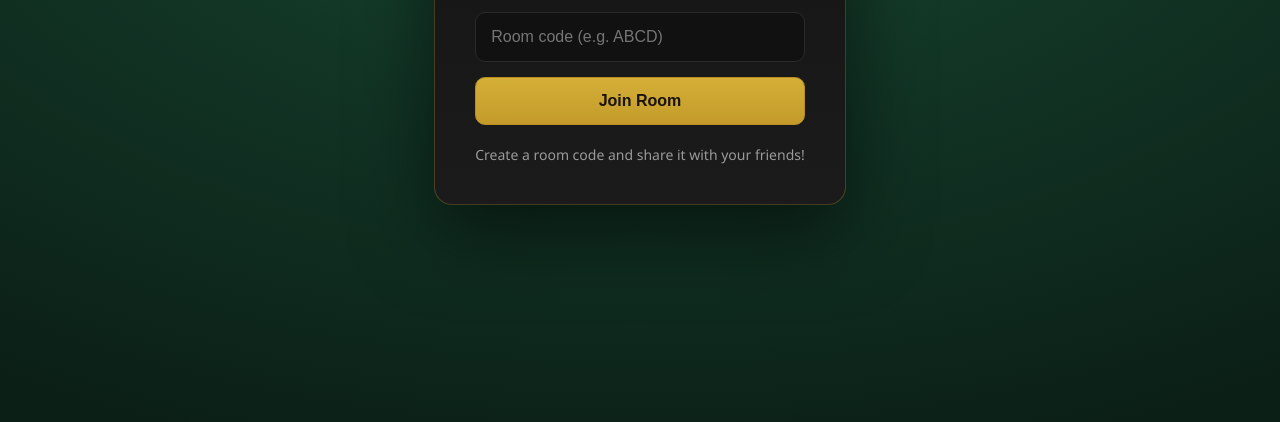
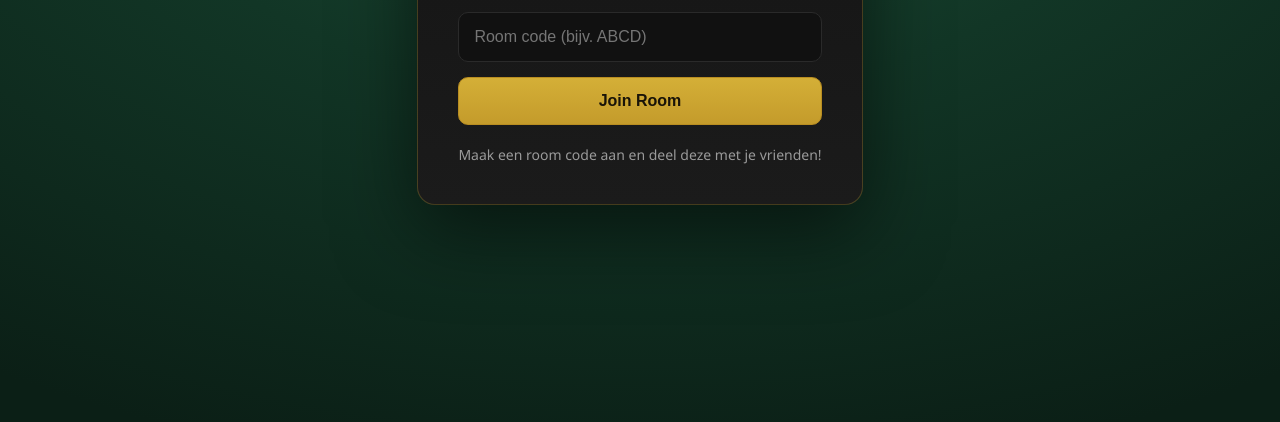
Before and after one commit to Spow420/VuileZeven, a website: page public/index.html in a window 1280 px wide. Shown: the part 378-800 px from the top of the page. Drawn offline with nearby package versions, Linux system fonts and the light colour scheme; no server answers.

Commit message:
Change language from English to Dutch, Turkish as alternative

```diff
--- a/public/game.js
+++ b/public/game.js
@@ -1,64 +1,64 @@
 // i18n - Internationalisatie
 const translations = {
-    en: {
+    nl: {
         // Login screen
-        title: 'Dirty Seven',
-        yourName: 'Your name',
-        roomCode: 'Room code (e.g. ABCD)',
+        title: 'Vuile Zeven',
+        yourName: 'Jouw naam',
+        roomCode: 'Room code (bijv. ABCD)',
         joinButton: 'Join Room',
-        createInfo: 'Create a room code and share it with your friends!',
+        createInfo: 'Maak een room code aan en deel deze met je vrienden!',
 
         // Lobby screen
         roomLabel: 'Room',
-        playersInLobby: 'Players in lobby:',
-        startButton: 'Start Game',
-        waitInfo: 'Wait for everyone (minimum 2 players)',
+        playersInLobby: 'Spelers in de lobby:',
+        startButton: 'Start Spel',
+        waitInfo: 'Wacht tot iedereen er is (minimaal 2 spelers)',
 
         // Game screen
-        topCard: 'Top card:',
+        topCard: 'Bovenste kaart:',
         deck: 'Deck',
-        drawCard: 'Draw Card',
-        pass: 'Pass',
-        yourCards: 'Your cards:',
-        cardsLabel: 'cards',
+        drawCard: 'Trek Kaart',
+        pass: 'Pas',
+        yourCards: 'Jouw kaarten:',
+        cardsLabel: 'kaarten',
 
         // Game messages
-        firstRound: 'FIRST ROUND: Only clubs! ♣',
-        yourTurn: 'Your turn!',
-        waitingFor: 'Waiting for',
-        invalidMove: 'Invalid move!',
-        mustDrawCards: 'You must draw',
-        cards: 'cards',
-        mustDrawOrDefend: 'You must draw cards or play a defense card (7, 10, Ace)!',
-        mustDrawFirst: 'You must draw a card first before passing!',
-        alreadyDrew: 'You can only draw 1 card per turn (unless penalty cards are due)!',
-        cannotPass: 'You have a playable card! Play it or draw a card.',
-        gameOver: 'Game Over!',
-        wins: 'wins!',
-        fillNameAndCode: 'Fill in your name and room code!',
-        roomFull: 'This room is full!',
-        nameTaken: 'This name is already taken!',
-        notEnoughPlayers: 'At least 2 players are needed!',
-        notYourTurn: 'It\'s not your turn!',
-        invalidCard: 'You can\'t play this card!',
-        mustDrawCardsFirst: 'You must draw cards first!',
-        firstRoundClubsOnly: 'In the first round, it must stay clubs!',
-        alreadyDrawnTitle: 'You already drew this turn',
-        drawCardTitle: 'Draw a card',
-        mustDefendTitle: 'You must draw or defend with 7/10/Ace!',
-        drawFirstTitle: 'Draw a card first before passing',
-        passThisTurnTitle: 'Pass this turn',
-        toDraw: 'to draw!',
+        firstRound: 'EERSTE RONDE: Alleen klavers! ♣',
+        yourTurn: 'Jouw beurt!',
+        waitingFor: 'Wachten op',
+        invalidMove: 'Ongeldige zet!',
+        mustDrawCards: 'Je moet trekken',
+        cards: 'kaarten',
+        mustDrawOrDefend: 'Je moet kaarten trekken of een verdedigingskaart (7, 10, Aas) spelen!',
+        mustDrawFirst: 'Trek eerst een kaart voordat je past!',
+        alreadyDrew: 'Je mag maar 1 kaart trekken per beurt (tenzij je strafkaarten moet trekken)!',
+        cannotPass: 'Je hebt een speelbare kaart! Speel deze of trek een kaart.',
+        gameOver: 'Spel Afgelopen!',
+        wins: 'heeft gewonnen!',
+        fillNameAndCode: 'Vul je naam en room code in!',
+        roomFull: 'Deze room is vol!',
+        nameTaken: 'Deze naam is al in gebruik!',
+        notEnoughPlayers: 'Er zijn minimaal 2 spelers nodig!',
+        notYourTurn: 'Het is niet jouw beurt!',
+        invalidCard: 'Je kunt deze kaart niet spelen!',
+        mustDrawCardsFirst: 'Je moet eerst kaarten trekken!',
+        firstRoundClubsOnly: 'In de eerste ronde moet het klaver blijven!',
+        alreadyDrawnTitle: 'Je hebt al getrokken deze beurt',
+        drawCardTitle: 'Trek een kaart',
+        mustDefendTitle: 'Je moet trekken of verdedigen met 7/10/Aas!',
+        drawFirstTitle: 'Trek eerst een kaart voordat je past',
+        passThisTurnTitle: 'Pas deze beurt',
+        toDraw: 'trekken!',
 
         // Special cards
-        sevenPlayed: 'played a 7! Draw 2 cards or play a 7/10/Ace!',
-        tenPlayed: 'played a 10! Penalty reflected!',
-        acePlayed: 'played an Ace! Next player skipped!',
-        jackPlayed: 'played a Jack! Choose a color:',
-        hearts: 'Hearts',
-        diamonds: 'Diamonds',
-        clubs: 'Clubs',
-        spades: 'Spades'
+        sevenPlayed: 'speelde een 7! Trek 2 kaarten of speel een 7/10/Aas!',
+        tenPlayed: 'speelde een 10! Straf teruggekaatst!',
+        acePlayed: 'speelde een Aas! Volgende speler overgeslagen!',
+        jackPlayed: 'speelde een Boer! Kies een kleur:',
+        hearts: 'Harten',
+        diamonds: 'Ruiten',
+        clubs: 'Klaver',
+        spades: 'Schoppen'
     },
     tr: {
         // Login screen
@@ -122,8 +122,8 @@ const translations = {
     }
 };
 
-// Huidige taal (standaard Engels)
-let currentLang = localStorage.getItem('lang') || 'en';
+// Huidige taal (standaard Nederlands)
+let currentLang = localStorage.getItem('lang') || 'nl';
 
 // Vertaal functie
 function t(key) {
@@ -141,7 +141,7 @@ function switchLanguage(lang) {
 function updateAllTexts() {
     // Login screen
     document.querySelector('#loginScreen h1').textContent = t('title');
-    document.querySelector('#loginScreen .subtitle').textContent = currentLang === 'tr' ? 'Pis Yedili' : '';
+    document.querySelector('#loginScreen .subtitle').textContent = '';
     playerNameInput.placeholder = t('yourName');
     roomCodeInput.placeholder = t('roomCode');
     joinButton.textContent = t('joinButton');
@@ -149,7 +149,7 @@ function updateAllTexts() {
 
     // Lobby screen
     document.querySelector('#lobbyScreen h1').textContent = t('title');
-    document.querySelector('#lobbyScreen .subtitle').textContent = currentLang === 'tr' ? 'Pis Yedili' : '';
+    document.querySelector('#lobbyScreen .subtitle').textContent = '';
     document.querySelector('#playersList h3').textContent = t('playersInLobby');
     startButton.textContent = t('startButton');
     document.querySelector('#lobbyScreen .info').textContent = t('waitInfo');
@@ -160,10 +160,10 @@ function updateAllTexts() {
     passButton.textContent = t('pass');
     document.querySelector('.bottom-section h3').textContent = t('yourCards');
 
-    // Update taalknop
+    // Update taalknop (alleen zichtbaar op login screen)
     const langButton = document.getElementById('langButton');
     if (langButton) {
-        langButton.textContent = currentLang === 'en' ? '🇹🇷 TR' : '🇬🇧 EN';
+        langButton.textContent = currentLang === 'nl' ? '🇹🇷 TR' : '🇳🇱 NL';
     }
 }
 
@@ -205,7 +205,7 @@ document.addEventListener('DOMContentLoaded', () => {
     // Taalknop event listener
     const langButton = document.getElementById('langButton');
     langButton.addEventListener('click', () => {
-        switchLanguage(currentLang === 'en' ? 'tr' : 'en');
+        switchLanguage(currentLang === 'nl' ? 'tr' : 'nl');
     });
 });
 
--- a/public/index.html
+++ b/public/index.html
@@ -6,7 +6,7 @@
     <meta name="apple-mobile-web-app-capable" content="true">
     <meta name="apple-mobile-web-app-status-bar-style" content="black-translucent">
     <meta name="theme-color" content="#0b1f16">
-    <title>Vuile Zeven - Pis Yedili</title>
+    <title>Vuile Zeven</title>
     <link rel="stylesheet" href="style.css">
 </head>
 <body>
```
